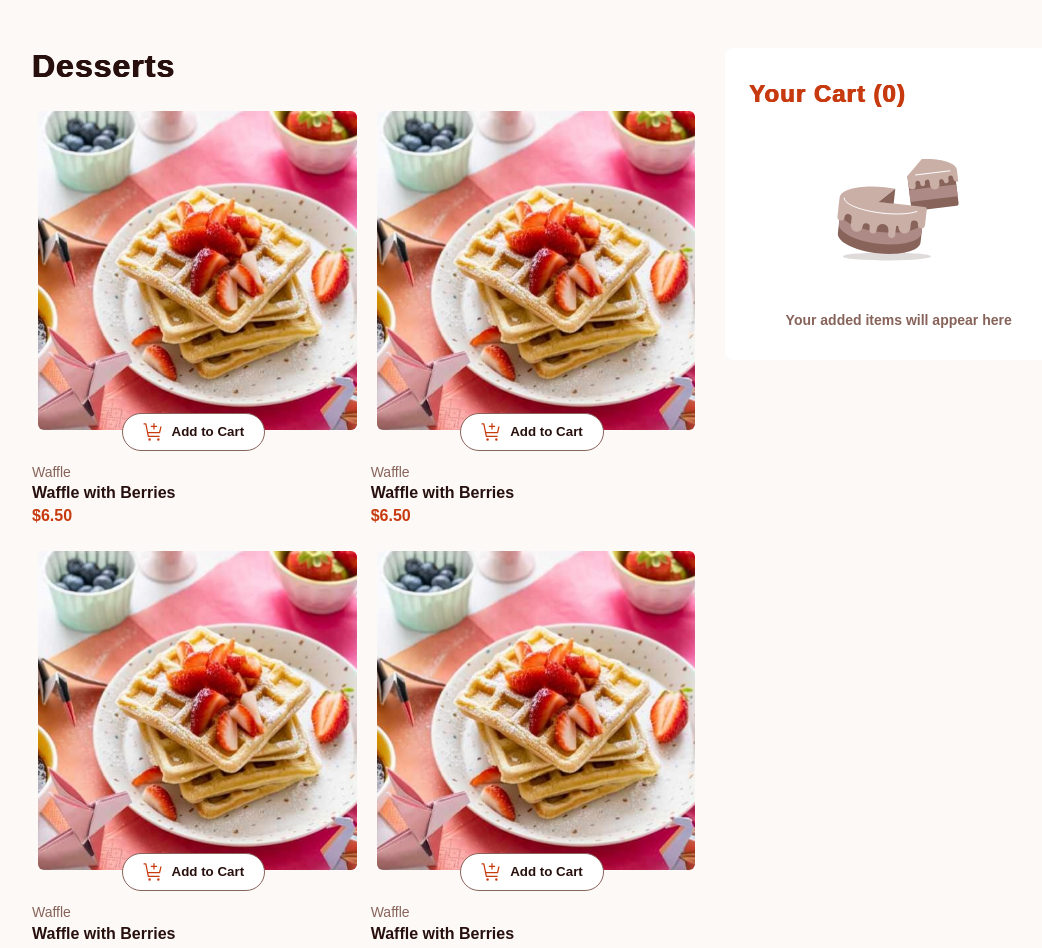
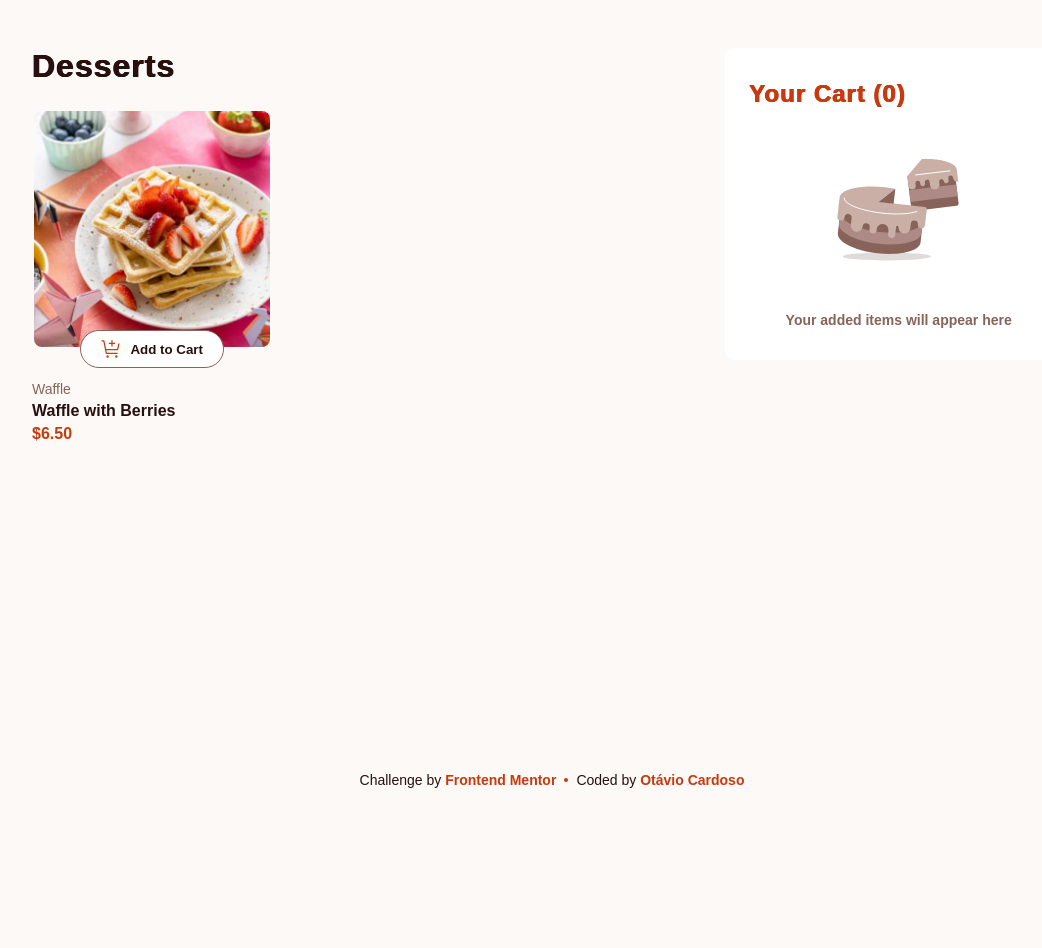
Before and after one commit to otaviozerotwo/Product-list-with-cart, a React (Vite) app: page / in a window 1280 px wide. Shown: the top 948 px of the page, without its empty margins (88-1130 px from the left). After the commit the page ends 800 px from the top, so only its background shows below. Built offline with nearby package versions, Linux system fonts and the light colour scheme; a web font is replaced by a local one.

Commit message:
feat: add states to control card styles in Card component

```diff
--- a/src/App.jsx
+++ b/src/App.jsx
@@ -20,30 +20,6 @@ const App = () => {
               name='Waffle with Berries'
               price='$6.50'
             />
-            <Card
-              imgMobile={imgWaffleMobile}
-              imgTablet={imgWaffleTable}
-              imgDesktop={imgWaffleDesktop}
-              category='Waffle'
-              name='Waffle with Berries'
-              price='$6.50'
-            />
-            <Card
-              imgMobile={imgWaffleMobile}
-              imgTablet={imgWaffleTable}
-              imgDesktop={imgWaffleDesktop}
-              category='Waffle'
-              name='Waffle with Berries'
-              price='$6.50'
-            />
-            <Card
-              imgMobile={imgWaffleMobile}
-              imgTablet={imgWaffleTable}
-              imgDesktop={imgWaffleDesktop}
-              category='Waffle'
-              name='Waffle with Berries'
-              price='$6.50'
-            />
           </div>
         </div>
 
--- a/src/components/Card/index.jsx
+++ b/src/components/Card/index.jsx
@@ -1,17 +1,61 @@
+import { useState } from 'react';
 import iconAddToCart from '../../assets/images/icon-add-to-cart.svg';
+import iconDecrementQuantity from '../../assets/images/icon-decrement-quantity.svg';
+import iconIncrementQuantity from '../../assets/images/icon-increment-quantity.svg';
 import './styles.css';
 
-const Card = ({ imgMobile, imgTablet, imgDesktop, name, category, price }) => (
+const Card = ({ imgMobile, imgTablet, imgDesktop, name, category, price }) => {
+  const [selected, setSelected] = useState(false);
+  const [count, setCount] = useState(1);
+
+  const handleClick = () => {
+    setSelected(true);
+  }
+
+  const handleDecrement = () => {
+    if (count >= 2) {
+      setCount((count) => count - 1);
+    }
+  }
+
+  const handleIncrement = () => {
+    setCount((count) => count + 1);
+  }
+
+  return (
     <div className='card-container'>
       <div className='card-img-button-group'>
-      <picture className='card-img-container'>
+        <picture className={!selected ? 'card-img-container' : 'card-img-container card-img-container-selected'}>
           <source className='card-img' media='(min-width: 48rem)' srcSet={imgDesktop} />
           <source className='card-img' media='(min-width: 26.5625rem)' srcSet={imgTablet} />
           <img className='card-img' src={imgMobile} alt="" />
         </picture>
-      <button className='card-button'>
+        <button
+          className={!selected ? 'card-button' : 'card-button card-button-selected'}
+          onClick={handleClick}
+        >
+          {!selected ? (
+            <>
               <img src={iconAddToCart} alt="" />
               Add to Cart
+            </>
+          ) : (
+            <>
+              <button
+                className='card-button-set-quantity'
+                onClick={handleDecrement}
+              >
+                <img src={iconDecrementQuantity} alt="" />
+              </button>
+              {count}
+              <button
+                className='card-button-set-quantity'
+                onClick={handleIncrement}
+              >
+                <img src={iconIncrementQuantity} alt="" />
+              </button>
+            </>
+          )}
         </button>
       </div>
       <div className='card-infos'>
@@ -21,5 +65,6 @@ const Card = ({ imgMobile, imgTablet, imgDesktop, name, category, price }) => (
       </div>
     </div>
   );
+};
 
 export default Card;
--- a/src/components/Card/styles.css
+++ b/src/components/Card/styles.css
@@ -12,11 +12,16 @@
   .card-img-container {
     display: flex;
     justify-content: center;
+    border: 2px solid transparent;
+  }
+
+  .card-img-container-selected {
+    border: 2px solid hsl(14, 86%, 42%);
+    border-radius: 0.5rem;
   }
 
   .card-img {
     width: 100%;
-    border: 2px solid transparent;
     border-radius: 0.5rem;
     object-fit: cover;
 
@@ -28,8 +33,10 @@
   .card-button {
     display: flex;
     align-items: center;
+    justify-content: space-between;
     gap: 0.5rem;
-    width: fit-content;
+    min-width: 9rem;
+    min-height: 2.35rem;
     padding: 0.5rem 1.25rem;
     border: 1px solid hsl(12, 20%, 44%);
     border-radius: 1.25rem;
@@ -41,13 +48,25 @@
     top: 100%;
     transform: translateY(-50%);
   }
+
+  .card-button-selected {
+    background-color: hsl(14, 86%, 42%);
+    border-color: hsl(14, 86%, 42%);
+    color: #ffffff;
+  }
+
+  .card-button-set-quantity {
+    display: flex;
+    align-items: center;
+    justify-content: center;
+    height: 1rem;
+    width: 1rem;
+    background-color: hsl(14, 86%, 42%);
+    border: 1px solid #ffffff;
+    border-radius: 50%;
+    cursor: pointer;
+  }
 }
-
-/* .card-img-button-group:hover {
-  .card-img {
-    border-color: hsl(14, 86%, 42%);
-  }
-} */
 
 .card-infos {
   display: flex;
--- a/src/styles/index.css
+++ b/src/styles/index.css
@@ -35,6 +35,10 @@
   flex-grow: 1;
   padding-block: 1.5rem;
 
+  .title-card-grid-group {
+    margin-bottom: 2rem;
+  }
+
   @media (min-width: 64rem) {
     grid-template-columns: 6fr 3fr;
     padding-block: 3rem;
@@ -55,4 +59,8 @@
   display: grid;
   grid-template-columns: repeat(auto-fit, minmax(15rem, 1fr));
   gap: 1.5rem 1rem;
+
+  @media (min-width: 26.5625rem) {
+    grid-template-columns: repeat(auto-fit, minmax(15rem, 15rem));
+  }
 }
```
Lines whose indentation alone changed are shown as unchanged.
